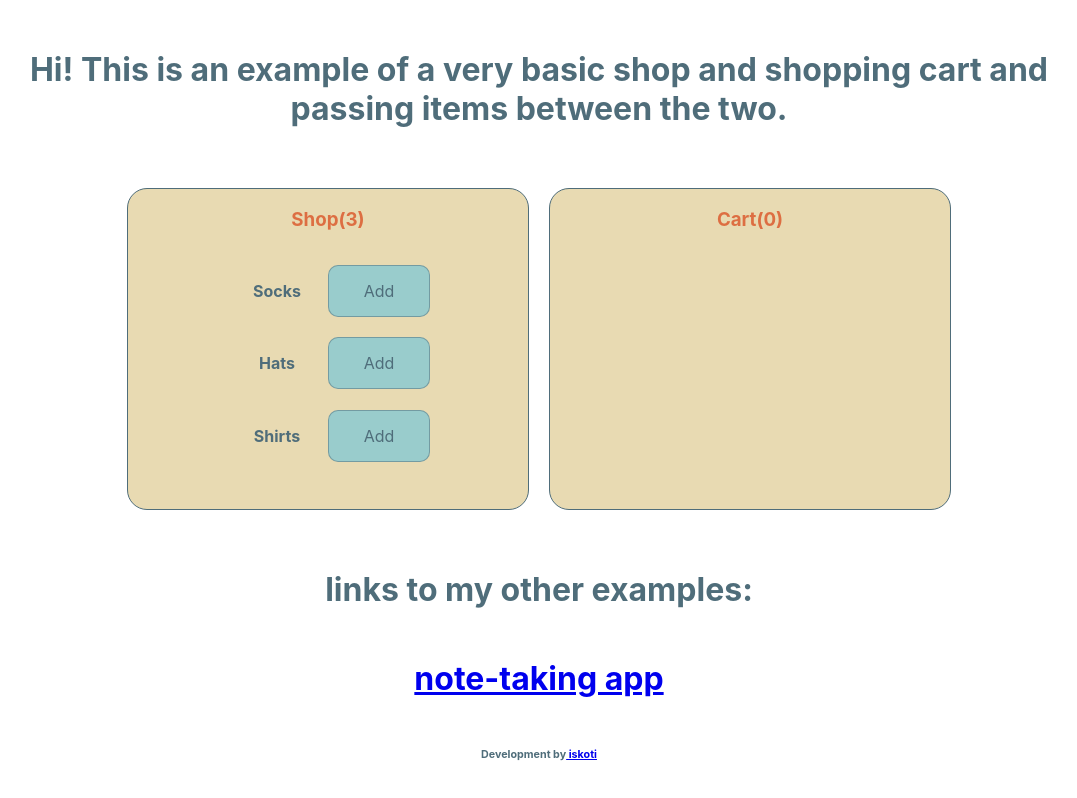
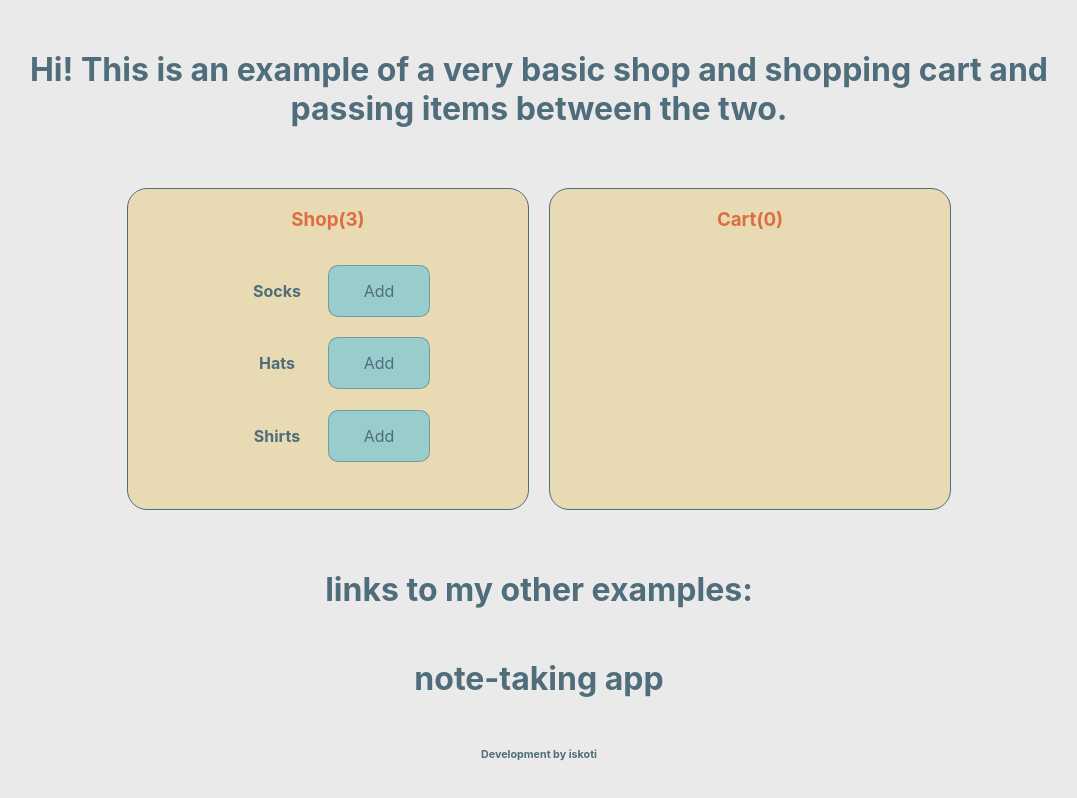
Before and after one commit to skotsson/anExercise_withRedux, a React (Create React App) app: page / in a window 1280 px wide. Shown: the whole page, without its empty margins (101-1178 px from the left). Built offline with nearby package versions, Linux system fonts and the light colour scheme.

Commit message:
link App.css

```diff
--- a/src/App.css
+++ b/src/App.css
@@ -1,3 +1,12 @@
 body {
   background: #eaeaea;
 }
+
+.button:hover {
+  cursor: pointer;
+}
+
+a {
+  text-decoration: none;
+  color: #4f6d7a;
+}
--- a/src/App.js
+++ b/src/App.js
@@ -1,6 +1,7 @@
 import React from 'react';
 import styled from 'styled-components';
 import Bucket from './components/Bucket';
+import './App.css';
 
 function App() {
   return (
@@ -18,7 +19,8 @@ function App() {
         <a href='https://gotta-do.github.io'>note-taking app</a>
       </Text>
       <FooterText>
-        Development by<a href='http://www.github.com/iskoti'> iskoti</a>
+        Development by
+        <a href='https://github.com/iskoti/anExercise_withRedux'> iskoti</a>
       </FooterText>
     </React.Fragment>
   );
@@ -36,12 +38,10 @@ const Text = styled.h1`
   color: #4f6d7a;
   text-align: center;
   margin: 50px 100px;
-  text-decoration: none;
 `;
 
 const FooterText = styled.h6`
   color: #4f6d7a;
   text-align: center;
   margin: 10px 100px;
-  text-decoration: none;
 `;
--- a/src/components/Button.js
+++ b/src/components/Button.js
@@ -2,7 +2,11 @@ import styled from 'styled-components';
 
 const Button = ({ onClick, children }) => {
   console.log('testng');
-  return <StyledButton onClick={onClick}>{children}</StyledButton>;
+  return (
+    <StyledButton className='button' onClick={onClick}>
+      {children}
+    </StyledButton>
+  );
 };
 
 export default Button;
@@ -11,7 +15,7 @@ const StyledButton = styled.span`
   width: 100px;
   height: 50px;
   background-color: #99cccc;
-  color: charcoal;
+  color: #4f6d7a;
   border-radius: 10px;
   display: flex;
   justify-content: center;
```
